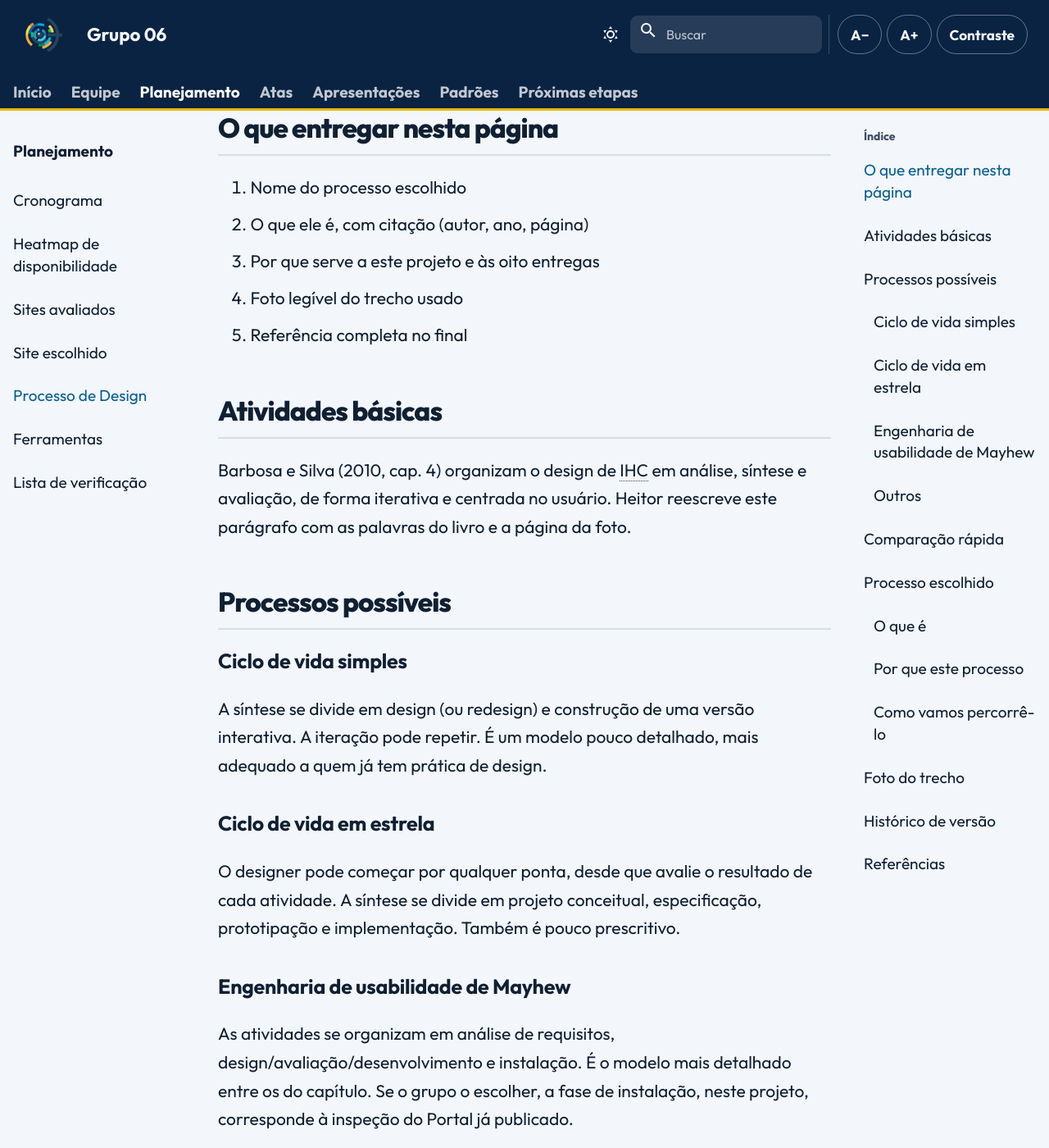
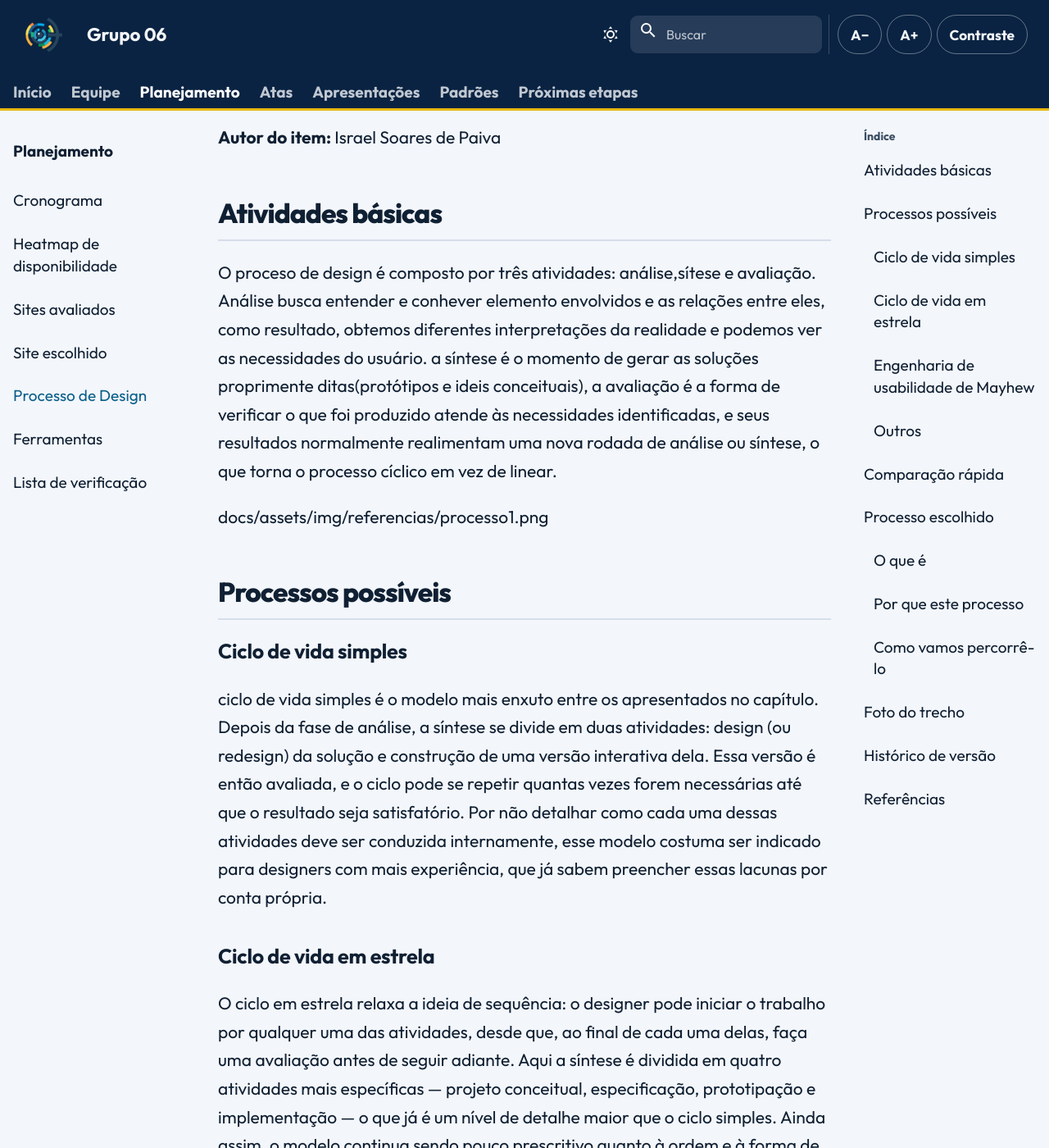
Before and after one commit to Interacao-Humano-Computador/2026.2-Grupo06, an MkDocs documentation site: the page built from docs/entrega-1/processo-design.md, in a window 1280 px wide and 1400 px high, scrolled down 485 px. Shown: the whole window at 82% size. Built offline with MkDocs 1.6.1 and Material for MkDocs 9.7.7, drawn with Linux system fonts in a browser that asks for light colours; comment, search, counter and statistics services are not loaded; some of the changed text lies outside the part shown.

Commit message:
docs:adicionando imagens e preenchendo página processo de design

```diff
--- a/docs/entrega-1/processo-design.md
+++ b/docs/entrega-1/processo-design.md
@@ -1,101 +1,90 @@
-<span class="owner">Responsável: Heitor Pinheiro Gonçalves das Chagas — Processo de Design e ferramentas</span>
+<span class="owner">Responsável: Israel Soares de Paiva — Processo de Design</span>
 
 # Processo de Design
 
-O plano de ensino pede o processo escolhido, a **referência bibliográfica** e a **foto do trecho**, com o nome de quem escreveu o item. Os resumos abaixo são o mapa do capítulo 4; o texto final precisa ser do Heitor, com citação de página.
+Compreender esse processo é essencial explorar pois destaca a importância de envolver o usuário durante suas atividades possibilitando participar direta ou indiretamente, nas decisões tomadas. Segundo Barbosa e Silva,design pode ser definido como processo composto por três atividades fundamentais:análise da situação atual(identificação de um problema), síntese de uma intervenção e avaliação da nova situação resultante dessa intervenção.
 
-**Autor do item:** Heitor Pinheiro Gonçalves das Chagas
-
-## O que entregar nesta página
-
-1. Nome do processo escolhido
-2. O que ele é, com citação (autor, ano, página)
-3. Por que serve a este projeto e às oito entregas
-4. Foto legível do trecho usado
-5. Referência completa no final
+**Autor do item:** Israel Soares de Paiva
 
 ## Atividades básicas
 
-Barbosa e Silva (2010, cap. 4) organizam o design de IHC em análise, síntese e avaliação, de forma iterativa e centrada no usuário. Heitor reescreve este parágrafo com as palavras do livro e a página da foto.
+O proceso de design é composto por três atividades: análise,sítese e avaliação. Análise busca entender e conhever elemento envolvidos e as relações entre eles, como resultado, obtemos diferentes interpretações da realidade e podemos ver as necessidades do usuário. a síntese é o momento de gerar as soluções proprimente ditas(protótipos e ideis conceituais), a avaliação é a forma de verificar o que foi produzido atende às necessidades identificadas, e seus resultados normalmente realimentam uma nova rodada de análise ou síntese, o que torna o processo cíclico em vez de linear.
+
+docs/assets/img/referencias/processo1.png
 
 ## Processos possíveis
 
 ### Ciclo de vida simples
 
-A síntese se divide em design (ou redesign) e construção de uma versão interativa. A iteração pode repetir. É um modelo pouco detalhado, mais adequado a quem já tem prática de design.
+ciclo de vida simples é o modelo mais enxuto entre os apresentados no capítulo. Depois da fase de análise, a síntese se divide em duas atividades: design (ou redesign) da solução e construção de uma versão interativa dela. Essa versão é então avaliada, e o ciclo pode se repetir quantas vezes forem necessárias até que o resultado seja satisfatório. Por não detalhar como cada uma dessas atividades deve ser conduzida internamente, esse modelo costuma ser indicado para designers com mais experiência, que já sabem preencher essas lacunas por conta própria.
 
 ### Ciclo de vida em estrela
 
-O designer pode começar por qualquer ponta, desde que avalie o resultado de cada atividade. A síntese se divide em projeto conceitual, especificação, prototipação e implementação. Também é pouco prescritivo.
+O ciclo em estrela relaxa a ideia de sequência: o designer pode iniciar o trabalho por qualquer uma das atividades, desde que, ao final de cada uma delas, faça uma avaliação antes de seguir adiante. Aqui a síntese é dividida em quatro atividades mais específicas — projeto conceitual, especificação, prototipação e implementação — o que já é um nível de detalhe maior que o ciclo simples. Ainda assim, o modelo continua sendo pouco prescritivo quanto à ordem e à forma de executar cada atividade.
 
 ### Engenharia de usabilidade de Mayhew
 
-As atividades se organizam em análise de requisitos, design/avaliação/desenvolvimento e instalação. É o modelo mais detalhado entre os do capítulo. Se o grupo o escolher, a fase de instalação, neste projeto, corresponde à inspeção do Portal já publicado.
+O modelo de Mayhew organiza o processo em três grandes fases: análise de requisitos, design/avaliação/desenvolvimento (em geral executada de forma iterativa) e instalação. Entre os processos do capítulo, é o mais detalhado, pois cada fase é acompanhada de um conjunto específico de atividades e técnicas recomendadas.
 
 ### Outros
 
 Nielsen lista atividades essenciais de engenharia de usabilidade, sem impor uma ordem única. Só use se Heitor argumentar melhor do que Mayhew ou o ciclo em estrela.
 
-Leia o capítulo e argumente com as palavras do grupo.
 
 ## Comparação rápida
 
 | Processo | Detalhamento | Ordem das atividades | Encaixa no semestre? |
 | --- | --- | --- | --- |
-| Ciclo simples | Baixo | Análise → design → construção → avaliação | A definir |
-| Ciclo em estrela | Médio | Qualquer ponta, com avaliação depois de cada uma | A definir |
-| Mayhew | Alto | Requisitos → design/avaliação → instalação | A definir |
+| Ciclo simples | Baixo | Análise → design → construção → avaliação | 0 |
+| Ciclo em estrela | Médio | Qualquer ponta, com avaliação depois de cada uma | 0 |
+| Mayhew | Alto | Requisitos → design/avaliação → instalação | X |
 
 <p class="caption">Tabela 1 — Comparação dos processos do capítulo 4.</p>
-<p class="source">Fonte: elaboração do Grupo 06 a partir de BARBOSA; SILVA (2010).</p>
+<p class="source">Fonte: elaboração do Grupo 06 a partir de BARBOSA; SILVA (2010) e Lichess (2022).</p>
 
 ## Processo escolhido
 
-**Nome:** A definir
+**Nome:** Engenharia de Usuabilidade de Mayhew
 
 ### O que é
 
-Dois parágrafos, com citação no texto — por exemplo: (BARBOSA; SILVA, 2010, p. XX).
+Deborah Mayhew (1999) propôs um ciclo de vida para a engenharia de usuabilidade, com uma visão holística.
+(BARBOSA; SILVA, 2010, p. 109).
 
 ### Por que este processo
 
-Relacione ao Portal da Transparência do DF e à sequência da disciplina: perfil e tarefas, princípios, storyboard, protótipo de papel, alta fidelidade, avaliação e verificação. Se escolher Mayhew, diga o que vira “instalação” neste projeto (o site já está publicado).
+O Portal da Transparência do DF é um sistema que já está no ar e em uso real, não um produto sendo criado do zero. Isso muda o tipo de trabalho que o Grupo 06 precisa fazer: em vez de propor uma interface inédita, a tarefa é analisar como usuários reais tentam encontrar informações públicas (gastos, contratos, salários) na interface existente, e verificar onde ela falha em atender a esse objetivo. É exatamente esse cenário — avaliação de um sistema existente, com foco em requisitos de usabilidade bem definidos — que o modelo de Mayhew foi criado para atender, ao contrário do ciclo simples ou do ciclo em estrela, que pressupõem que o design ainda será construído do zero
 
 ### Como vamos percorrê-lo
 
 | Fase do processo | O que o grupo faz | Entrega |
 | --- | --- | :---: |
-| A definir | A definir | 2 |
-| A definir | A definir | 3 |
-| A definir | A definir | 4 e 5 |
-| A definir | A definir | 6 e 7 |
-| A definir | A definir | 8 e final |
+| Inicial | Documento Inicial | 1 |
 
 <p class="caption">Tabela 2 — Processo de design e entregas da disciplina.</p>
 <p class="source">Fonte: elaboração do Grupo 06 (2026).</p>
 
 ## Foto do trecho
 
-Coloque a imagem em `docs/assets/img/referencias/processo-design.png`. A foto precisa:
+docs/assets/img/referencias/processo3.png
 
-- mostrar o nome do processo e o texto usado na citação
-- ter página visível, ou a página na fonte
-- ser legível com o zoom do site (não recorte um parágrafo ilegível)
+docs/assets/img/referencias/processo4.png
 
-<figure markdown="span">
-  ![Espaço reservado para a foto do trecho bibliográfico do processo de design.](../assets/img/marca/logo.svg){ width="120" }
-  <figcaption>Figura 1 — Recorte do texto que define o processo escolhido.</figcaption>
-</figure>
-<p class="source">Fonte: BARBOSA; SILVA (2010, p. XX). Foto a inserir.</p>
+docs/assets/img/referencias/processo5.png
+
+<p class="source">Fonte: BARBOSA; SILVA (2010, p. 109-111). Foto a inserir.</p>
 
 ## Histórico de versão
 
 | Versão | Data | Descrição | Autor(es) | Revisor(es) |
 | :---: | :---: | --- | --- | --- |
-| `0.1` | 04/09/2026 | Modelo com foto da referência | [Caio Breno de Souza Bezerra](https://github.com/CaioBezerra-Dev) | A definir |
+| `0.1` | 04/09/2026 | Modelo com foto da referência | [Caio Breno de Souza Bezerra](https://github.com/CaioBezerra-Dev) | [Caio Breno de Souza Bezerra](https://github.com/CaioBezerra-Dev) |
+| `1.0` | 05/09/2026 | Preenchimento da página | [Israel Soares de Paiva](https://github.com/IsraelSoares-25) | [Caio Breno de Souza Bezerra](https://github.com/CaioBezerra-Dev) |
 
 ## Referências
 
 [1] BARBOSA, Simone Diniz Junqueira; SILVA, Bruno Santana da. Interação humano-computador. Rio de Janeiro: Elsevier, 2010. cap. 4.
 
 [2] SALES, André Barros de. Plano de Ensino FIHC 022026 — Turma 01. Brasília: FCTE/UnB, 2026.
+
+[3] Processo de Design. In: Lichess — IHC 2022.2. Disponível em: https://interacao-humano-computador.github.io/2022.2-Lichess/planejamento/processo_de_design/. Acesso em: 4 set. 2026.
```
Also changed, not shown: docs/assets/img/referencias/processo1.png (added), docs/assets/img/referencias/processo3.png (added), docs/assets/img/referencias/processo4.png (added), docs/assets/img/referencias/processo5.png (added).
